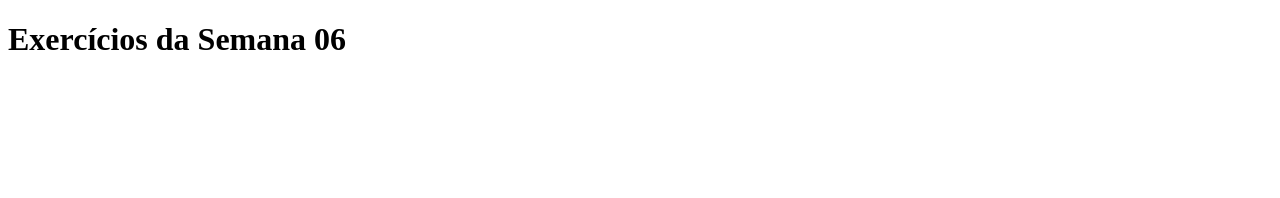
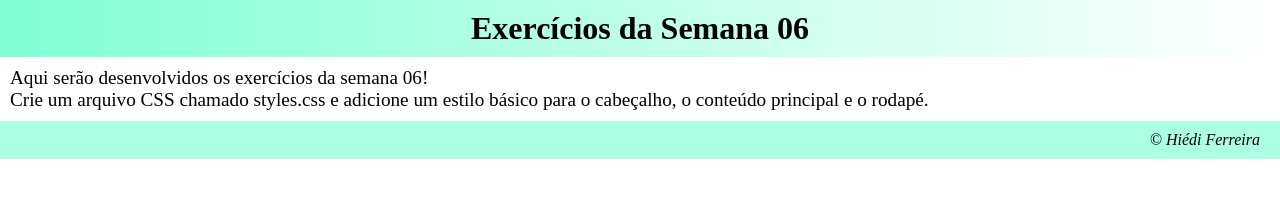
Before and after one commit to hiediferreira/Exercicios_modulo1, a plain HTML site: page Semana_06/index.html in a window 1280 px wide. Drawn offline with Linux system fonts and the light colour scheme.

Commit message:
Estilo básico CSS

```diff
--- a/Semana_06/index.html
+++ b/Semana_06/index.html
@@ -4,10 +4,19 @@
     <meta charset="UTF-8">
     <meta name="viewport" content="width=device-width, initial-scale=1.0">
     <title>Exercícios semana 06</title>
+    <link rel="stylesheet" href="style.css">
 </head>
 <body>
-
-    <h1>Exercícios da Semana 06</h1>
-
+    <header>
+        <h1>Exercícios da Semana 06</h1>
+    </header>
+    <main>
+        <p>Aqui serão desenvolvidos os exercícios da semana 06! <br>
+            Crie um arquivo CSS chamado styles.css e adicione um estilo básico para o cabeçalho,
+            o conteúdo principal e o rodapé.
+        </p>
+    </main>
+    <footer>
+        &copy; Hiédi Ferreira</footer>
 </body>
 </html>
--- /dev/null
+++ b/Semana_06/style.css
@@ -0,0 +1,32 @@
+@charset "UTF-8";
+
+*{
+    padding: 0;
+    margin: 0;
+    box-sizing: border-box;
+}
+
+body{
+    width: 100vw;
+}
+
+header{
+    background-image: linear-gradient(to right, aquamarine, transparent);
+    padding: 10px;
+    text-align: center;
+}
+
+main{
+    margin: 10px;
+}
+
+p{
+    font-size: 1.2em;
+}
+
+footer{
+    background-color: rgba(127, 255, 212, 0.637);
+    text-align: right;
+    padding: 10px 20px;
+    font-style: italic;
+}
```
